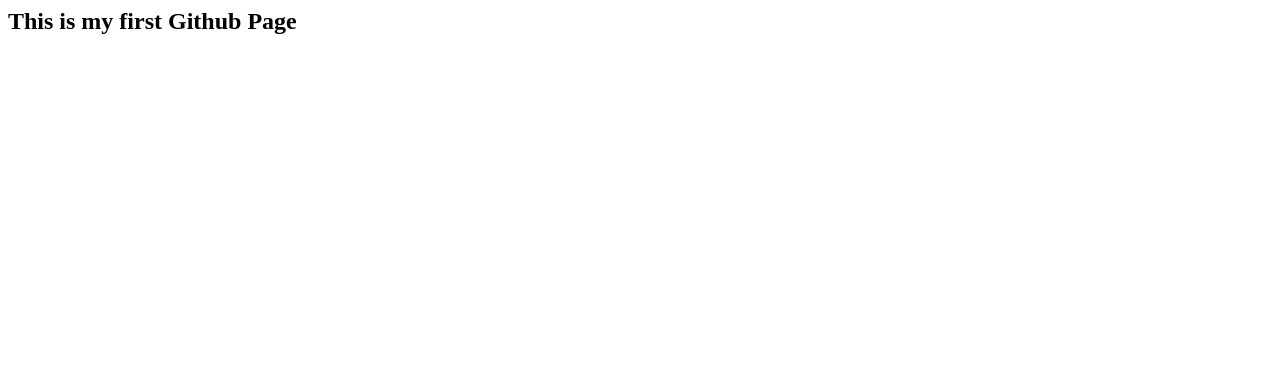
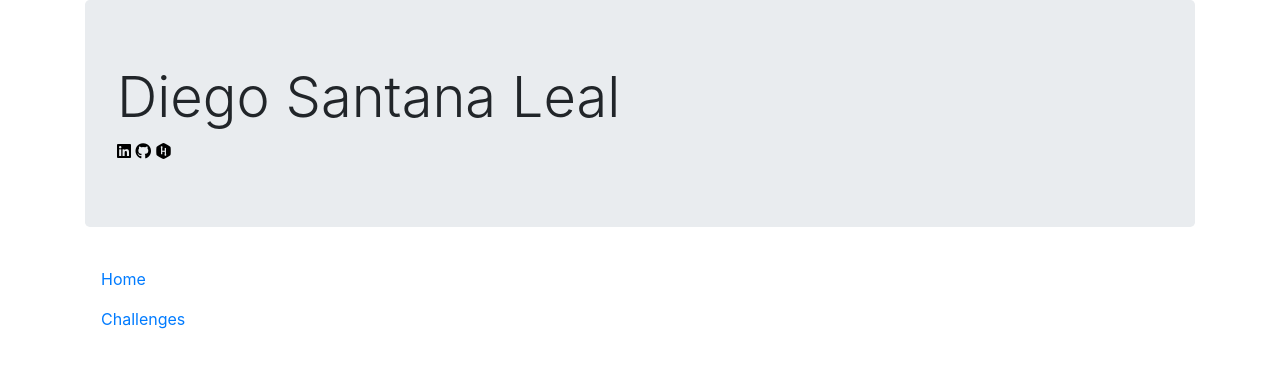
Before and after one commit to dsantanaleal/dsantanaleal.github.io, a plain HTML site: page index.html in a window 1280 px wide. Drawn offline with nearby package versions, Linux system fonts and the light colour scheme.

Commit message:
Skeleton is created

```diff
--- a/index.html
+++ b/index.html
@@ -1,8 +1,36 @@
+<!doctype html>
 <html>
 	<head>
-		<title></title>
+		<title>Diego Santana Leal</title>
+		<link rel="stylesheet" href="style.css">
+		<link rel="stylesheet" href="https://stackpath.bootstrapcdn.com/bootstrap/4.4.1/css/bootstrap.min.css" integrity="sha384-Vkoo8x4CGsO3+Hhxv8T/Q5PaXtkKtu6ug5TOeNV6gBiFeWPGFN9MuhOf23Q9Ifjh" crossorigin="anonymous">
+		<script src="https://code.jquery.com/jquery-3.4.1.slim.min.js" integrity="sha384-J6qa4849blE2+poT4WnyKhv5vZF5SrPo0iEjwBvKU7imGFAV0wwj1yYfoRSJoZ+n" crossorigin="anonymous"></script>
+		<script src="https://cdn.jsdelivr.net/npm/popper.js@1.16.0/dist/umd/popper.min.js" integrity="sha384-Q6E9RHvbIyZFJoft+2mJbHaEWldlvI9IOYy5n3zV9zzTtmI3UksdQRVvoxMfooAo" crossorigin="anonymous"></script>
+		<script src="https://stackpath.bootstrapcdn.com/bootstrap/4.4.1/js/bootstrap.min.js" integrity="sha384-wfSDF2E50Y2D1uUdj0O3uMBJnjuUD4Ih7YwaYd1iqfktj0Uod8GCExl3Og8ifwB6" crossorigin="anonymous"></script>
+
+		<script src="https://kit.fontawesome.com/ca12d40768.js" crossorigin="anonymous"></script>
+		<meta charset="utf-8">
+		<meta name="viewport" content="width=device-width, initial-scale=1, shrink-to-fit=no">
 	</head>
 	<body>
-		<h2>This is my first Github Page</h2>
+		<div class="container">
+			<div class="jumbotron">
+				<h3 class="display-4">Diego Santana Leal</h3>
+				<a href="https://www.linkedin.com/in/dsantanaleal/" target="_blank" class="icon"><i class="fab fa-linkedin"></i></a>
+				<a href="https://github.com/dsantanaleal" target="_blank" class="icon"><i class="fab fa-github"></i></a>
+				<a href="https://www.hackerrank.com/dsantanaleal" target="_blank" class="icon"><i class="fab fa-hackerrank"></i></a>
+			</div>
+			<div class="row">
+				<div class="col col-md-2">
+					<ul class="nav flex-column">
+						<li class="nav-item"><a class="nav-link active" href="index.html">Home</a></li>
+						<li class="nav-item"><a class="nav-link" href="#">Challenges</a></li>
+					</ul>
+				</div>
+				<div class="col col-md-10">
+
+				</div>
+			</div>
+		</div>
 	</body>
 </html>
--- /dev/null
+++ b/style.css
@@ -0,0 +1,3 @@
+.icon,.icon * {
+    color:black;
+}
```
